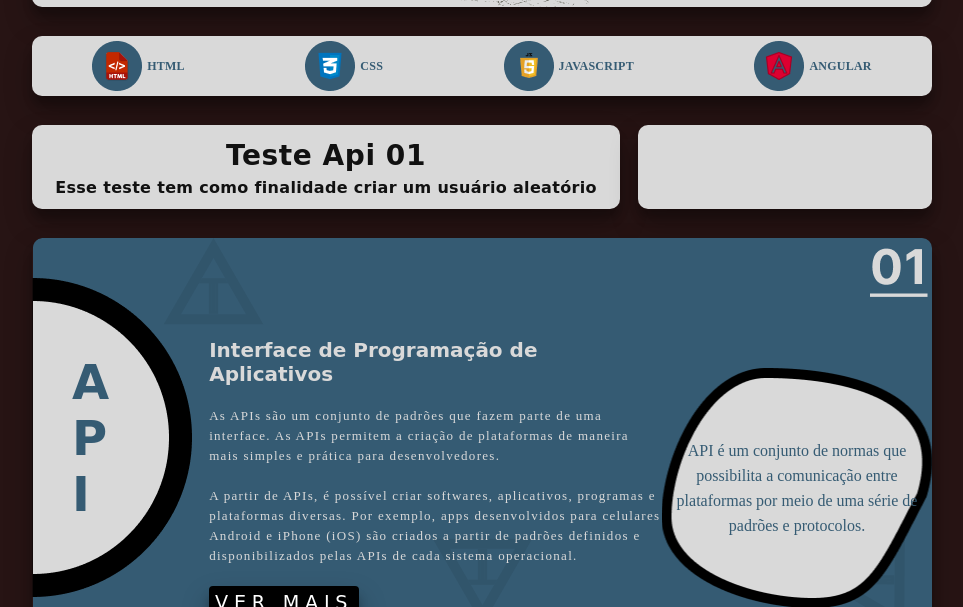
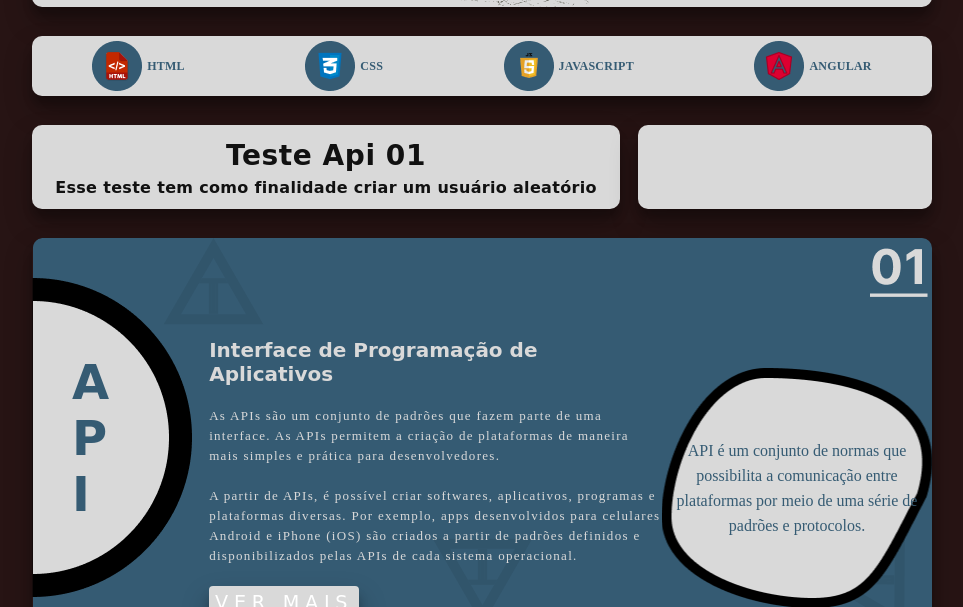
Before and after one commit to SirReinato/Testes-Api, a plain HTML site: page index.html in a window 1280 px wide. In both pictures the pointer is over the element "VER MAIS". Shown: the part 193-800 px from the top of the page, without its empty margins (158-1121 px from the left). Drawn offline with Linux system fonts and the light colour scheme; no server answers; a web font is replaced by a local one.

Commit message:
Add files via upload

```diff
--- a/css/style.css
+++ b/css/style.css
@@ -216,6 +216,10 @@ body {
   margin-left: 0;
   text-align: center;
 }
+.quebra-texto .btn:hover {
+  color: var(--Titulo-cor);
+  background: var(--bg-padrao);
+}
 
 .quebra-naBolinha{
   width: 700px;
```
